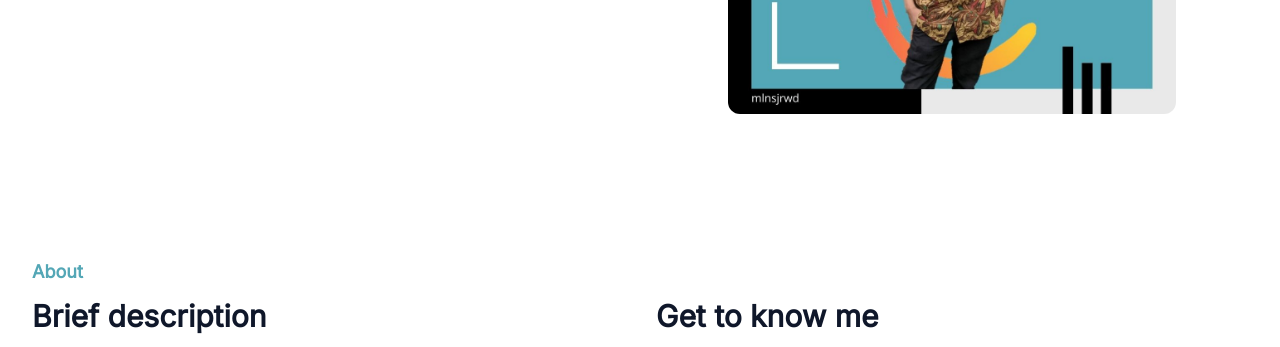
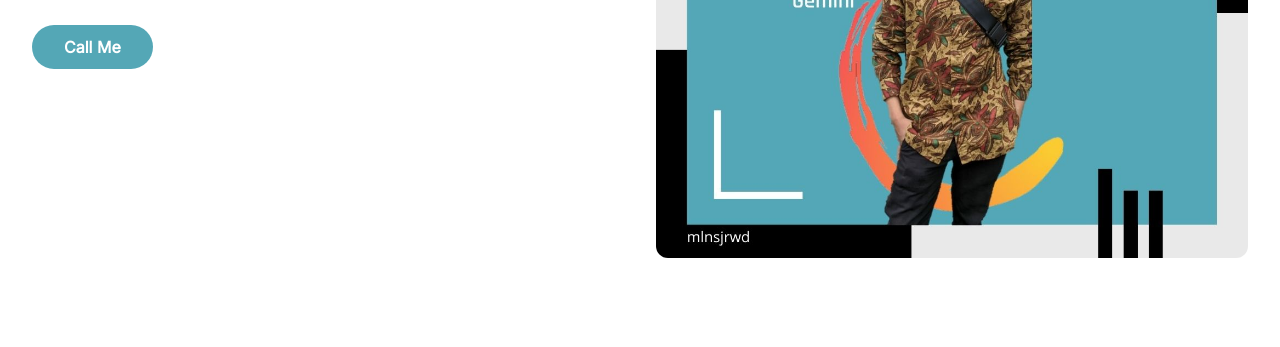
Before and after one commit to maulanasujarwadi/miauwzzz, a website: page index.html in a window 1280 px wide. Shown: the part 498-845 px from the top of the page. Drawn offline with Linux system fonts and the light colour scheme.

Commit message:
Update index.html

```diff
--- a/index.html
+++ b/index.html
@@ -99,7 +99,7 @@
                     </div>
                     <div class="w-full self-end px-4 lg:w-1/2">
                         <div class="relative mt-5">
-                            <img src="dist/img/Weeken.jpg " alt="Maulana" class="max-w-md mx-auto rounded-xl">
+                            <img src="dist/img/Weeken.jpg " alt="Maulana" class="max-w-full mx-auto rounded-xl">
                             <span class="absolute bottom-0 -z-10 left-1/2 -translate-x-1/2">
                                 <svg widht="400" height="400" viewBox="0 0 200 200" xmlns="http://www.w3.org/2000/svg">
                                     <path fill="#14b8a6"
```
